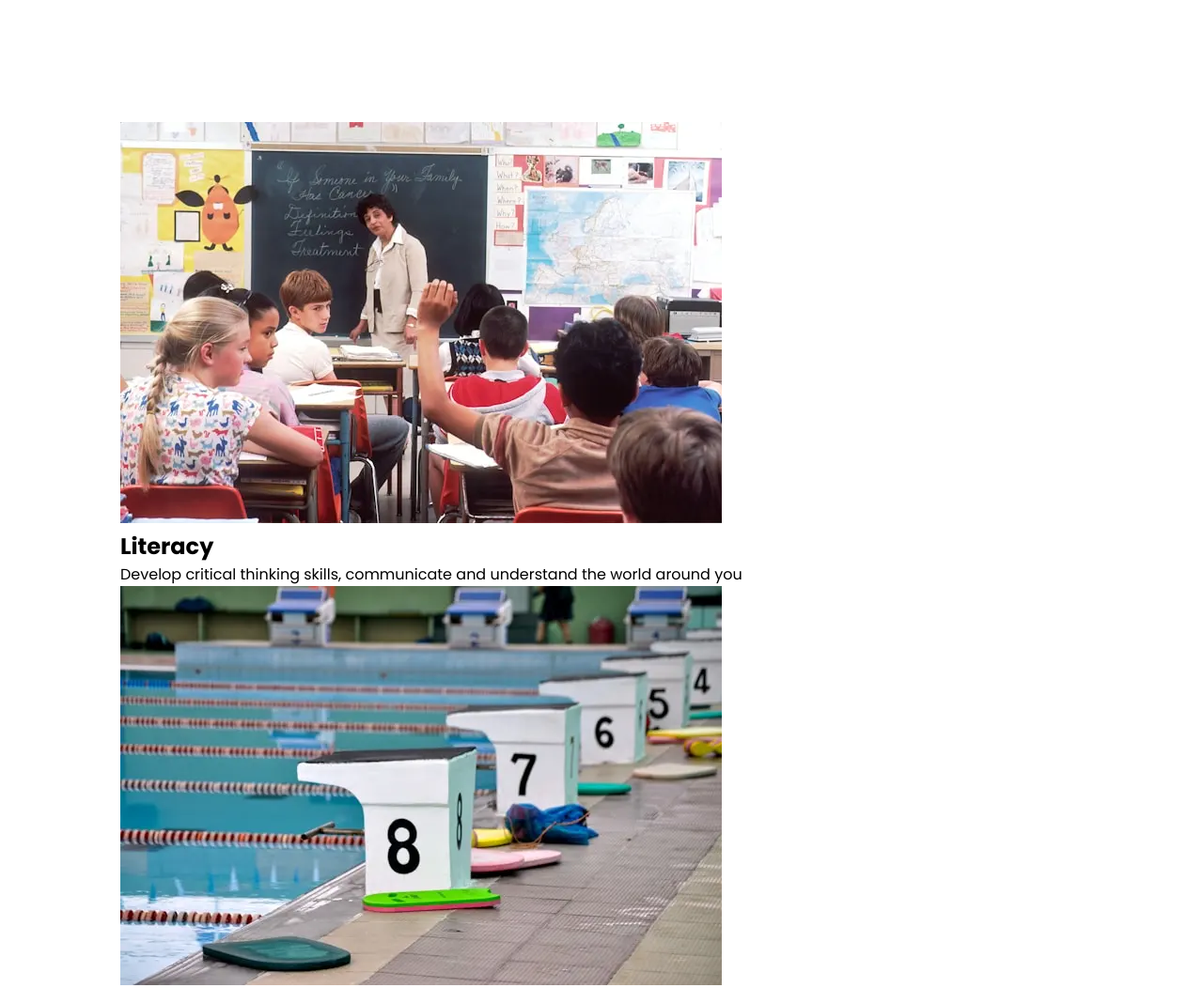
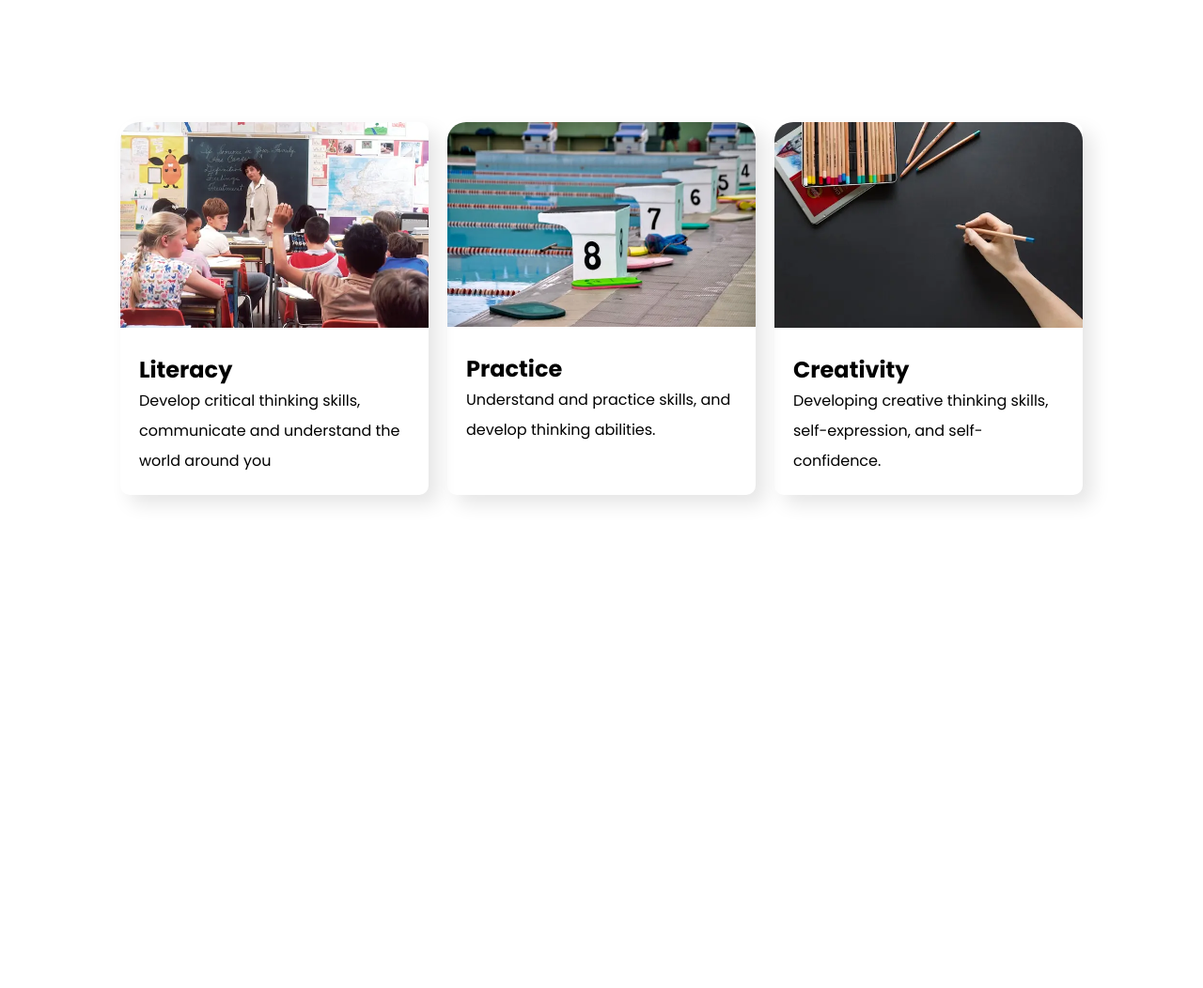
Before and after one commit to robbytrujillo/deveschool., a plain HTML site: page index.html in a window 1280 px wide. Shown: the part 1200-2252 px from the top of the page at 94% size. After the commit the page ends 1827 px from the top, so only its background shows below. Drawn offline with Linux system fonts and the light colour scheme.

Commit message:
Introduction Developer School Mastery

```diff
--- a/dist/css/style.css
+++ b/dist/css/style.css
@@ -155,3 +155,41 @@
   }
 }
 /* About Us End */
+
+/* Academic Start */
+.academic {
+  padding-bottom: 100px;
+}
+
+.academic-box {
+  display: grid;
+  grid-template-columns: repeat(auto-fit, minmax(250px, 1fr));
+  gap: 20px;
+}
+
+.academic-box .box {
+  box-shadow: 10px 10px 20px rgba(0, 0, 0, 0.1);
+  border-radius: 10px;
+}
+
+.academic-box img {
+  width: 100%;
+  /* height: 100%; */
+  border-top-left-radius: 20px;
+  border-top-right-radius: 20px;
+}
+
+.academic-box .desc {
+  padding: 20px;
+}
+
+.academic-box .desc p {
+  line-height: 2;
+}
+
+@media (max-width: 575px) {
+  .academic-box {
+    gap: 40px;
+  }
+}
+/* Academic End */
```
